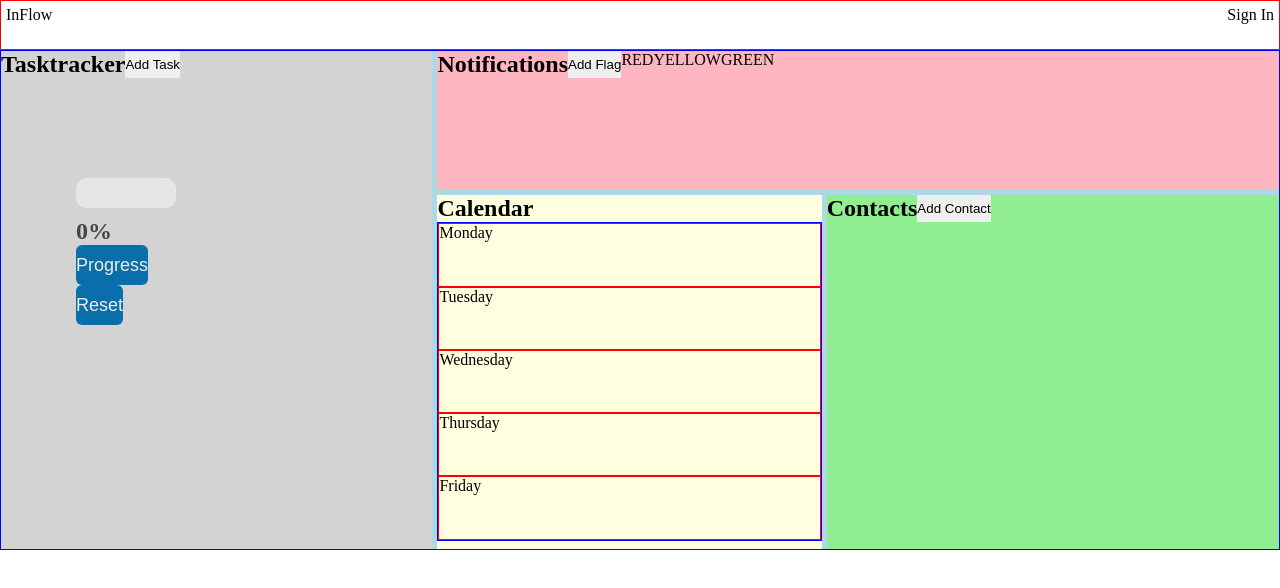
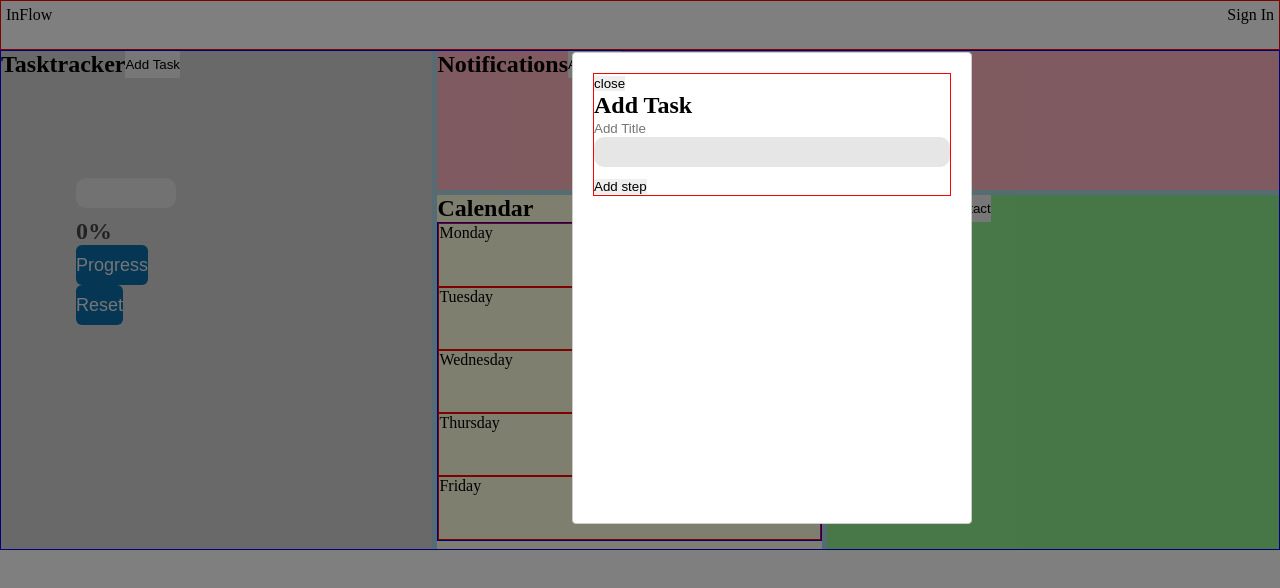
Before and after one commit to EdGitDonald/MajorProjet, a React (Vite) app: page / in a window 1280 px wide. Both pictures are taken after a click on the button "Add Task". Shown: the top 588 px of the page. Built offline with nearby package versions, Linux system fonts and the light colour scheme.

Commit message:
Add task commit

```diff
--- a/package.json
+++ b/package.json
@@ -10,8 +10,11 @@
     "preview": "vite preview"
   },
   "dependencies": {
+    "firebase": "^10.7.2",
     "react": "^18.2.0",
-    "react-dom": "^18.2.0"
+    "react-dom": "^18.2.0",
+    "react-modal": "^3.16.1",
+    "react-router-dom": "^6.21.3"
   },
   "devDependencies": {
     "@types/react": "^18.2.43",
--- a/src/Components/Taskcard/Taskcard.jsx
+++ b/src/Components/Taskcard/Taskcard.jsx
@@ -2,10 +2,12 @@ import React, { useState } from 'react'
 import './Taskcard.css'
 
 function Taskcard() {
+    // progress and setprogress state max progress at 100 and when progress increases by number
   const [progress, setProgress] = useState(0);
   const handleButtonClick = () => {
     if (progress < 100){
-        setProgress(progress + 20);
+        setProgress(progress + 10);
+        // change number for progression increase
     }
   }
 
@@ -32,6 +34,7 @@ function Taskcard() {
     </div>
     <div className='progress-label'>{progress}%</div>
     <button onClick={handleButtonClick} className='progress-button'>Progress</button>
+    {/*Progresses bar in 20% stages till 100% use button below to reset, Handle is located above the return*/}
     <button onClick={handleButtonReset} className='progress-button'>Reset</button>
 
 
--- a/src/Components/Tasktracker/Tasktracker.css
+++ b/src/Components/Tasktracker/Tasktracker.css
@@ -1,8 +1,28 @@
-.Tasktracker{
+.tasktracker{
     background-color: lightgrey;
     grid-area: tasktracker;
 }
 
-.Tasktracker-container{
+
+
+.tasktracker-container{
     display: flex;
 }
+
+.addtask-container{
+    border: 1px solid red;
+}
+
+.progress-bar{
+    width: 100%;
+    height: 30px;
+    border-radius: 10px;
+    background-color: #e6e6e6;
+    margin-bottom: 10px;
+}
+
+.step{
+    border: 1px solid blue;
+    display: flex;
+    align-items: start;
+}
--- a/src/Components/Tasktracker/Tasktracker.jsx
+++ b/src/Components/Tasktracker/Tasktracker.jsx
@@ -1,17 +1,93 @@
-import React from 'react'
+import React, {useState} from 'react'
 import './Tasktracker.css'
 import Taskcard from '../TaskCard/Taskcard'
+import Modal from 'react-modal'
 
 function Tasktracker() {
+
+  //create state to control Modal
+  //Lines 11-12 dictate function of open and close of adding task
+  //DO NOT DELETE
+  const [isOpen, setIsOpen] =  React.useState(false)
+  const [steps, setSteps] = useState([]);
+  Modal.setAppElement(document.getElementById('root'));
+
+  const handleAddStep = () => {
+    setSteps((prevSteps) => [...prevSteps, '']);
+  };
+
+
   return (
-    <div className='Tasktracker'>
-        <div className='Tasktracker-container'>
+    <div className='tasktracker'>
+        <div className='tasktracker-container'>
           <h2>Tasktracker</h2>
-          <button>Add Task</button>
+          <button onClick={()=>setIsOpen(true)}>Add Task</button>
         </div>
         <div>
             <Taskcard/>
         </div>
+
+        <Modal
+        isOpen={isOpen}
+        onRequestClose={()=>setIsOpen(false)}
+        style={{
+            overlay: {
+                top: 0,
+                left: 0,
+                right: 0,
+                bottom: 0,
+                backgroundColor: 'rgba(0, 0, 0, 0.5)', // Set the alpha value to 1 for full opacity
+              },
+            content: {
+                position: 'absolute',
+                top: '36%',
+                left: '55%',
+                transform: 'translate(-50%, -50%)',
+                maxWidth: '400px', // Adjust the maximum width if needed
+                margin: 'auto',
+              },
+        }}>
+            <div className='addtask-container'>
+            <button className="modal-close-btn" onClick={()=>setIsOpen(false)}>close</button>
+            <form>
+               <div>
+                  <h2>Add Task</h2>
+                  <input
+                  type="text"
+                  name="title"
+                  id="title"
+                  placeholder='Add Title'
+                  />
+                </div>
+                <div className='progress-bar'></div>
+                {steps.map((step, index) => (
+                      <div className='step' key={index}>
+                      <input
+                      type='checkbox'/>
+                      <textarea
+                      name="step"
+                      id={`step${index}`}
+                      placeholder={`Step ${index+1}`}
+                      value={step}
+                      onChange={(e) => {
+                        const newSteps = [...steps];
+                        newSteps[index] = e.target.value;
+                        setSteps(newSteps);
+                      }}
+                      />
+                  </div>
+
+                ))}
+
+                <button type='button' onClick={handleAddStep}>Add step</button>
+
+            </form>
+
+
+            </div>
+
+        </Modal>
+
     </div>
   )
 }
```
Also changed, not shown: src/Config/FireBaseConfig.js (added, +21 -0 lines), 1 other file (tests, documents, lock files or other folders).
